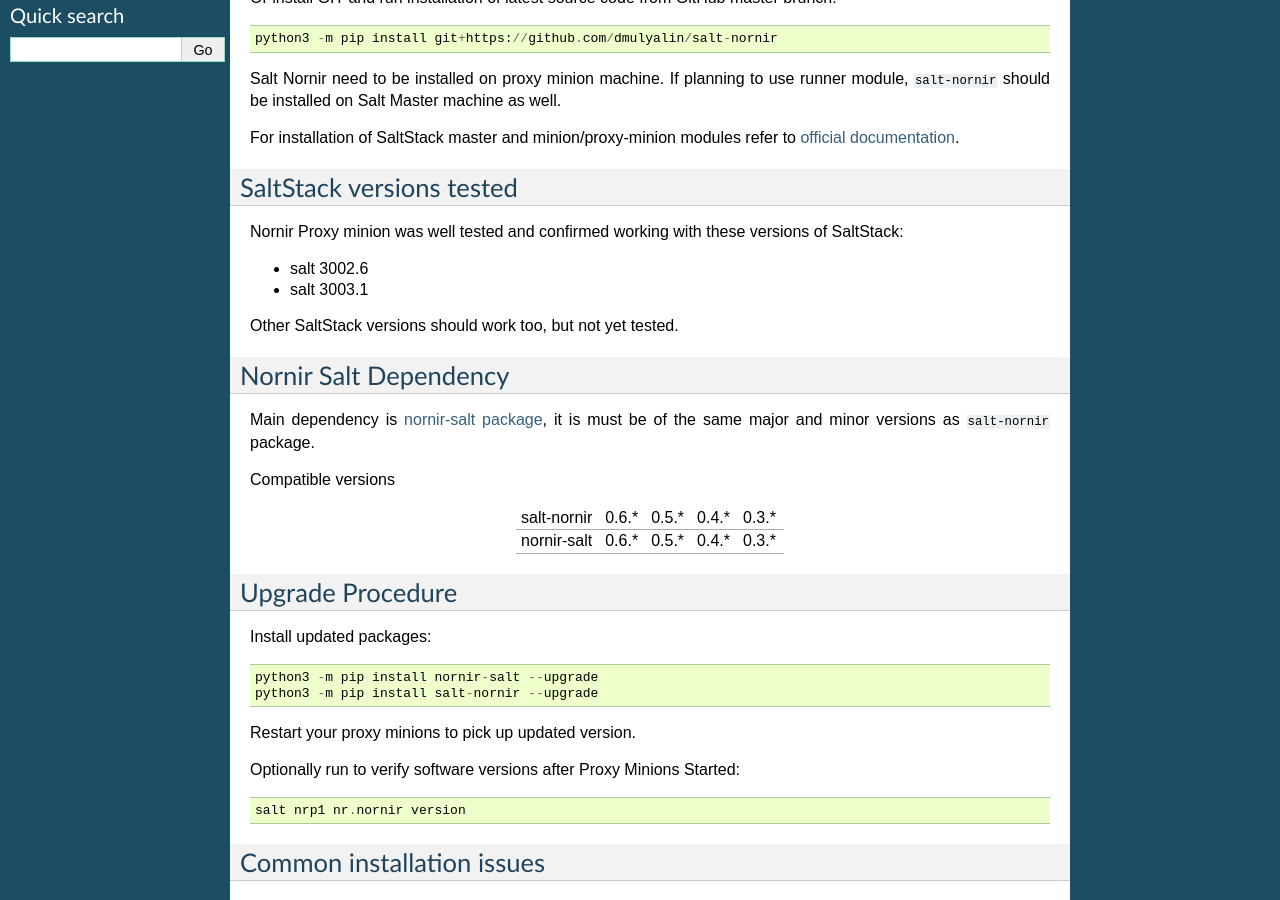
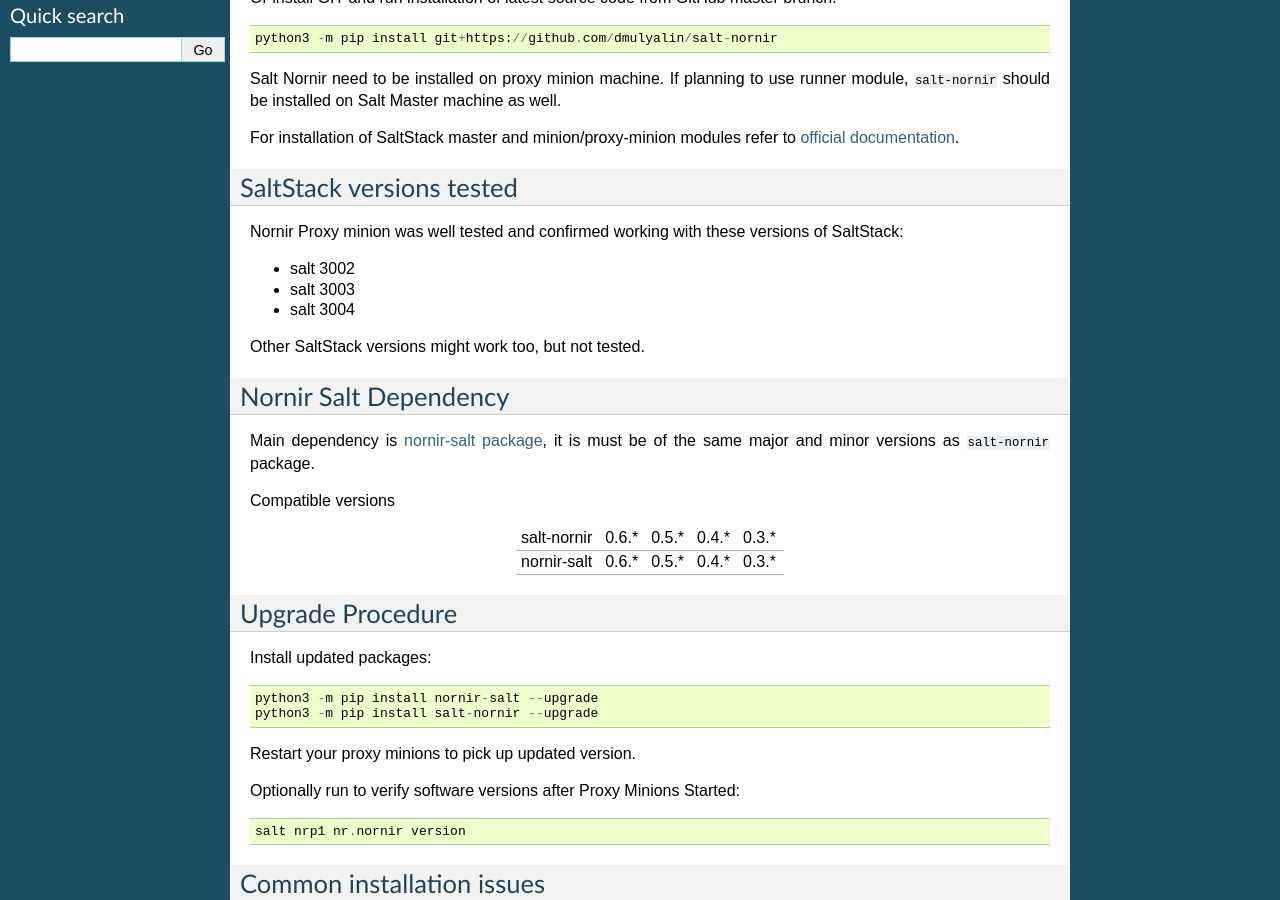
Before and after one commit to dmulyalin/salt-nornir, a Sphinx documentation site: the page built from docs/source/Installation.rst, in a window 1280 px wide and 900 px high, scrolled down 359 px. Built offline with Sphinx 7.4.7, drawn with Linux system fonts in a browser that asks for light colours.

Commit message:
fixed support for salt 3004, updated docs

```diff
--- a/docs/source/Installation.rst
+++ b/docs/source/Installation.rst
@@ -30,10 +30,11 @@
 
 Nornir Proxy minion was well tested and confirmed working with these versions of SaltStack:
 
-* salt 3002.6
-* salt 3003.1
+* salt 3002
+* salt 3003
+* salt 3004
 
-Other SaltStack versions should work too, but not yet tested.
+Other SaltStack versions might work too, but not tested.
 
 Nornir Salt Dependency
 ======================
```
Also changed, not shown: 1 other file.
